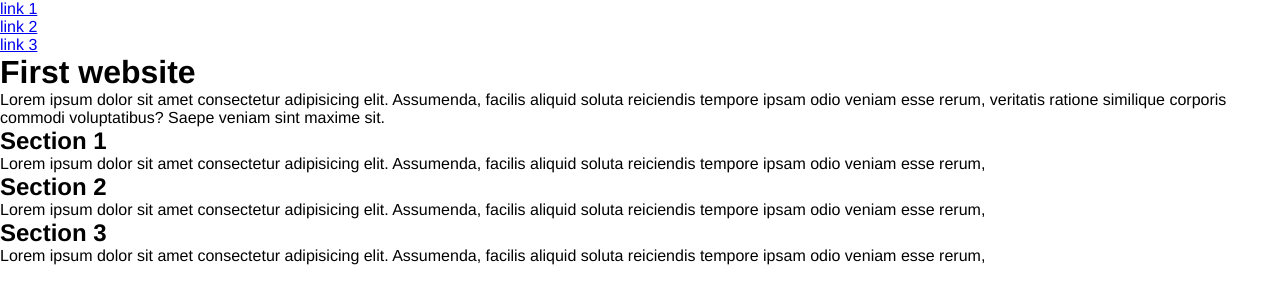
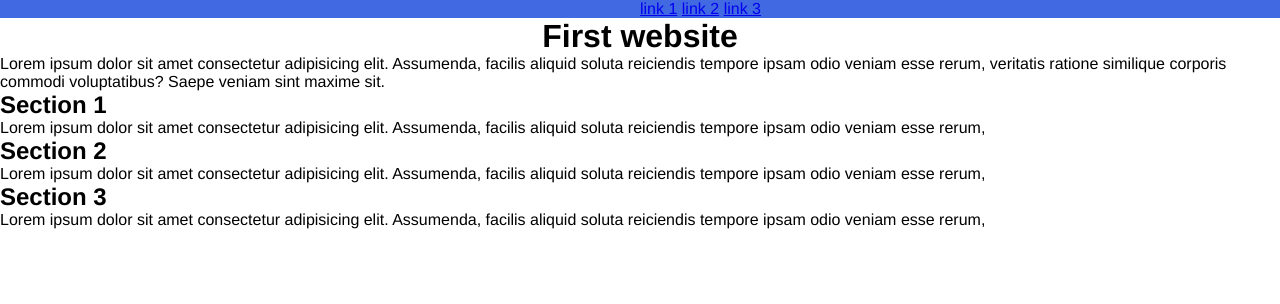
Before and after one commit to 4willl09/WebTechPractical, a plain HTML site: page week 2/index.html in a window 1280 px wide. Drawn offline with Linux system fonts and the light colour scheme.

Commit message:
nav bar and headding

```diff
--- a/week 2/main.css
+++ b/week 2/main.css
@@ -6,3 +6,8 @@
 body {
     font-family: 'Franklin Gothic Medium', 'Arial Narrow', Arial, sans-serif
 }
+h1 {text-align: center}
+nav {background-color:royalblue}
+nav ul {widows: 200px;
+margin-left: 50%}
+nav ul li{display: inline}git push
```
